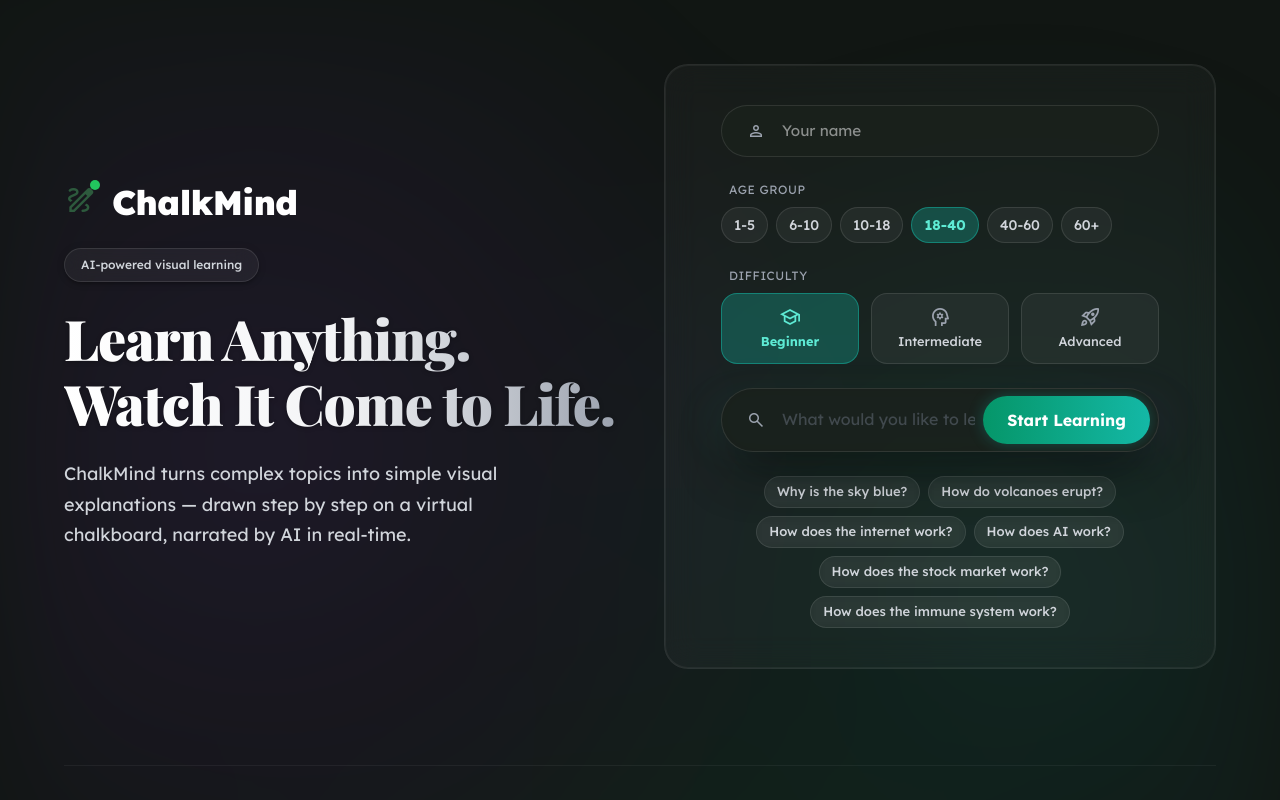
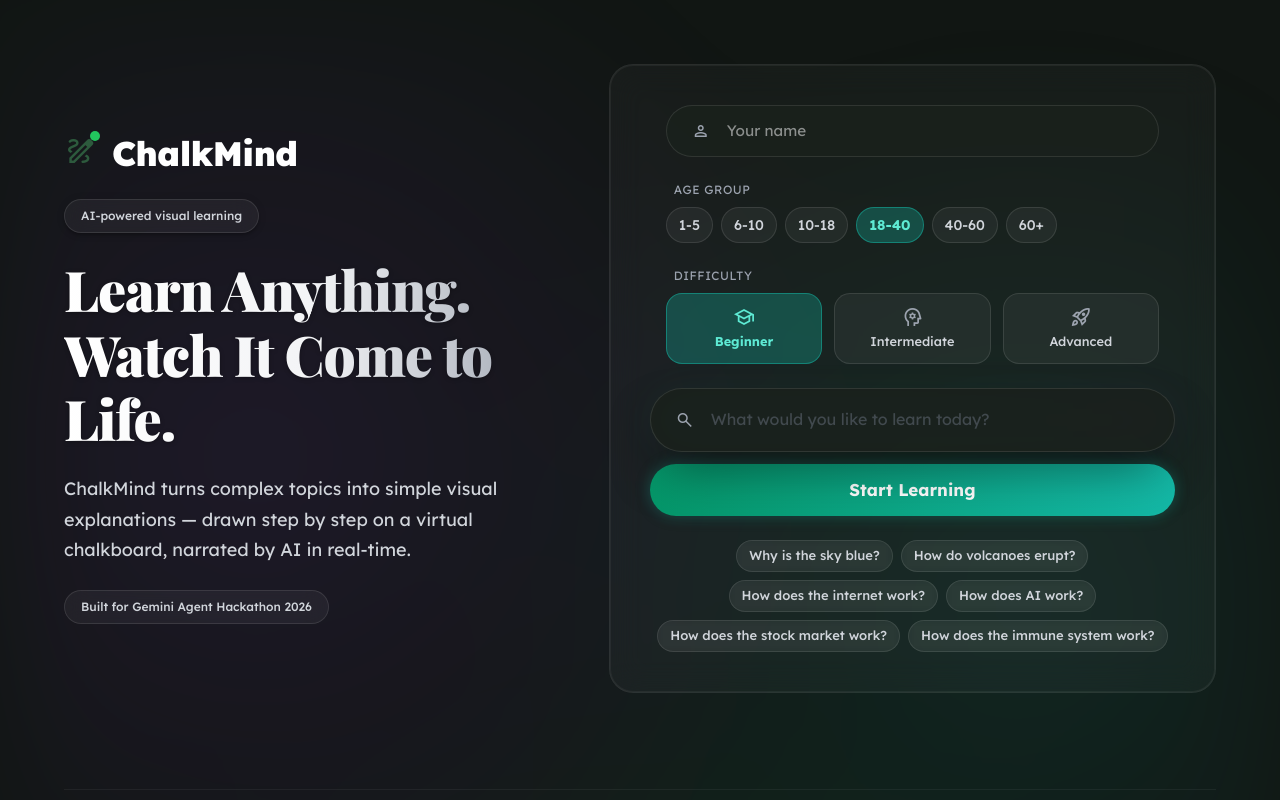
Before and after one commit to santhosh-ssk/chalkmind, a React (Vite) app in the folder frontend/: page / in a window 1280 px wide. Shown: the top 800 px of the page. Built offline with nearby package versions, Linux system fonts and the light colour scheme; no server answers; a web font is replaced by a local one.

Commit message:
updated layout and fixed scroll issues

```diff
--- a/frontend/src/components/landing/TopicInput.tsx
+++ b/frontend/src/components/landing/TopicInput.tsx
@@ -13,7 +13,9 @@ interface TopicInputProps {
 
 export default function TopicInput({ value, onChange, onSubmit, onKeyDown, error }: TopicInputProps) {
   return (
-    <Box sx={{ width: '100%', maxWidth: 640, px: 2, position: 'relative' }}>
+    <Box sx={{ width: '100%', display: 'flex', flexDirection: 'column', gap: 1.5 }}>
+      {/* Search input — full width */}
+      <Box sx={{ position: 'relative' }}>
         {/* Glow behind search */}
         <Box
           sx={{
@@ -39,7 +41,6 @@ export default function TopicInput({ value, onChange, onSubmit, onKeyDown, error
             boxShadow: '0 25px 50px -12px rgba(0,0,0,0.5)',
             position: 'relative',
             zIndex: 10,
-          overflow: 'hidden',
             transition: 'border-color 0.3s',
             '&:focus-within': {
               borderColor: error ? 'rgba(224,112,80,0.6)' : 'rgba(20,184,166,0.4)',
@@ -61,22 +62,31 @@ export default function TopicInput({ value, onChange, onSubmit, onKeyDown, error
               flex: 1,
               color: '#fff',
               px: 1,
+              pr: 3,
               fontSize: { xs: '0.875rem', md: '1rem' },
               '& ::placeholder': { color: '#6b7280' },
             }}
           />
-        <Box sx={{ pr: 1 }}>
+        </Box>
+        {error && (
+          <Typography sx={{ color: '#e07050', fontSize: '0.75rem', mt: 0.5, pl: 3 }}>
+            {error}
+          </Typography>
+        )}
+      </Box>
+
+      {/* Submit button — full width below input */}
       <Button
         onClick={onSubmit}
         variant="contained"
+        fullWidth
         sx={{
           borderRadius: '9999px',
-              height: { xs: 40, md: 48 },
-              px: 3,
+          height: { xs: 48, md: 52 },
           background: 'linear-gradient(to right, #059669, #14b8a6)',
           fontWeight: 700,
           textTransform: 'none',
-              fontSize: { xs: '0.875rem', md: '1rem' },
+          fontSize: { xs: '0.9375rem', md: '1.0625rem' },
           boxShadow: '0 0 15px rgba(20,184,166,0.3)',
           '&:hover': {
             background: 'linear-gradient(to right, #10b981, #2dd4bf)',
@@ -87,12 +97,5 @@ export default function TopicInput({ value, onChange, onSubmit, onKeyDown, error
         Start Learning
       </Button>
     </Box>
-      </Box>
-      {error && (
-        <Typography sx={{ color: '#e07050', fontSize: '0.75rem', mt: 0.5, pl: 3 }}>
-          {error}
-        </Typography>
-      )}
-    </Box>
   );
 }
--- a/frontend/src/components/quiz/QuizOverlay.tsx
+++ b/frontend/src/components/quiz/QuizOverlay.tsx
@@ -160,9 +160,12 @@ export default function QuizOverlay({
           inset: 0,
           background: 'rgba(17, 22, 19, 0.92)',
           display: 'flex',
-          alignItems: 'center',
+          alignItems: quizState === 'reveal' ? 'flex-start' : 'center',
           justifyContent: 'center',
           zIndex: 50,
+          overflowY: quizState === 'reveal' ? 'auto' : 'hidden',
+          paddingTop: quizState === 'reveal' ? 24 : 0,
+          paddingBottom: quizState === 'reveal' ? 24 : 0,
         }}
       >
         {/* Intro state */}
--- a/frontend/src/pages/BoardPage.tsx
+++ b/frontend/src/pages/BoardPage.tsx
@@ -54,6 +54,7 @@ export default function BoardPage() {
   const [voiceMode, setVoiceMode] = useState<'pending' | 'active' | 'fallback' | 'complete'>('pending');
   const [showScore, setShowScore] = useState(false);
   const voiceStartedRef = useRef(false);
+  const activeStepRef = useRef<HTMLDivElement>(null);
 
   // Quiz hook — needs quizzes from lesson + sendQuizAnswer from voice
   const quizzes = lessonState.status === 'success' ? (lessonState.lesson.quizzes ?? []) : [];
@@ -174,6 +175,11 @@ export default function BoardPage() {
       trackEvent('lesson_completed', { topic, step_count: totalSteps });
     }
   }, [currentStep, isPlaying, totalSteps, topic]);
+
+  // Auto-scroll sidebar to keep active step visible
+  useEffect(() => {
+    activeStepRef.current?.scrollIntoView({ behavior: 'smooth', block: 'nearest' });
+  }, [currentStep]);
 
   // Rotating loading messages + elapsed timer
   const [loadingMsgIdx, setLoadingMsgIdx] = useState(0);
@@ -504,10 +510,13 @@ export default function BoardPage() {
           >
             Speed
           </span>
-          {[0.5, 1, 1.5, 2].map((s) => (
+          {[0.5, 1, 1.5, 2].map((s) => {
+            const isVoiceNarrating = voiceMode === 'active' && voice.status === 'narrating';
+            return (
               <button
                 key={s}
-              onClick={() => setSpeed(s)}
+                onClick={() => !isVoiceNarrating && setSpeed(s)}
+                disabled={isVoiceNarrating}
                 style={{
                   padding: '3px 8px',
                   borderRadius: 4,
@@ -515,13 +524,15 @@ export default function BoardPage() {
                   background: speed === s ? '#2d5a3d' : 'transparent',
                   border: `1px solid ${speed === s ? '#2d5a3d' : '#2a2e2a'}`,
                   color: speed === s ? '#7ee08a' : '#706b60',
-                cursor: 'pointer',
+                  cursor: isVoiceNarrating ? 'not-allowed' : 'pointer',
+                  opacity: isVoiceNarrating ? 0.35 : 1,
                   fontFamily: "'JetBrains Mono', monospace",
                 }}
               >
                 {s}x
               </button>
-          ))}
+            );
+          })}
         </div>
       </div>
 
@@ -586,20 +597,23 @@ export default function BoardPage() {
                 {group.steps.map(({ idx, narration: stepNarration }) => {
                   const isActive = idx === currentStep;
                   const isDone = idx < currentStep;
+                  const isVoiceNarrating = voiceMode === 'active' && voice.status === 'narrating';
                   return (
                     <div
                       key={idx}
-                      onClick={() => jumpTo(idx)}
+                      ref={isActive ? activeStepRef : undefined}
+                      onClick={() => !isVoiceNarrating && jumpTo(idx)}
                       style={{
                         display: 'flex',
                         gap: 10,
                         marginBottom: 4,
-                        cursor: 'pointer',
+                        cursor: isVoiceNarrating ? 'not-allowed' : 'pointer',
                         padding: '8px 10px',
                         borderRadius: 8,
                         background: isActive ? '#1a2e1e' : 'transparent',
                         border: `1px solid ${isActive ? '#2d5a3d44' : 'transparent'}`,
                         transition: 'all 0.15s',
+                        opacity: isVoiceNarrating && !isActive ? 0.5 : 1,
                       }}
                     >
                       <div
@@ -644,8 +658,12 @@ export default function BoardPage() {
                 <button
                   onClick={() => {
                     voice.stopSession();
-                    setVoiceMode('fallback');
+                    voiceStartedRef.current = false;
                     reset();
+                    setVoiceMode('pending');
+                    voice.startSession(lesson).then(() => {
+                      setVoiceMode('active');
+                    });
                   }}
                   style={{
                     flex: 1,
@@ -660,11 +678,24 @@ export default function BoardPage() {
                     fontFamily: 'inherit',
                   }}
                 >
-                  Stop Voice
+                  Restart Course
                 </button>
               ) : !isPlaying ? (
                 <button
-                  onClick={play}
+                  onClick={() => {
+                    if (voiceMode === 'complete') {
+                      // Lesson finished — restart voice from beginning
+                      reset();
+                      voice.stopSession();
+                      voiceStartedRef.current = false;
+                      setVoiceMode('pending');
+                      voice.startSession(lesson).then(() => {
+                        setVoiceMode('active');
+                      });
+                    } else {
+                      play();
+                    }
+                  }}
                   disabled={voiceMode === 'active' && voice.status === 'connecting'}
                   style={{
                     flex: 1,
@@ -732,6 +763,8 @@ export default function BoardPage() {
           <div
             style={{
               minHeight: 58,
+              maxHeight: 120,
+              overflowY: 'auto',
               padding: '12px 22px',
               background: '#141a15',
               borderBottom: '1px solid #2a2e2a',
--- a/frontend/src/pages/LandingPage.tsx
+++ b/frontend/src/pages/LandingPage.tsx
@@ -150,7 +150,7 @@ export default function LandingPage() {
         <Box
           sx={{
             display: 'grid',
-            gridTemplateColumns: { xs: '1fr', md: '1fr 1fr' },
+            gridTemplateColumns: { xs: '1fr', md: '9fr 11fr' },
             gap: { xs: 4, md: 6 },
             alignItems: 'center',
             py: { xs: 4, md: 6 },
@@ -246,6 +246,23 @@ export default function LandingPage() {
               ChalkMind turns complex topics into simple visual explanations — drawn step by step on
               a virtual chalkboard, narrated by AI in real-time.
             </Typography>
+            <Box
+              sx={{
+                display: 'inline-flex',
+                alignItems: 'center',
+                gap: 1,
+                bgcolor: 'rgba(255,255,255,0.05)',
+                backdropFilter: 'blur(12px)',
+                border: '1px solid rgba(255,255,255,0.1)',
+                borderRadius: '9999px',
+                px: 2,
+                py: 0.75,
+              }}
+            >
+              <Typography variant="caption" sx={{ fontWeight: 500, color: '#d1d5db' }}>
+                Built for Gemini Agent Hackathon 2026
+              </Typography>
+            </Box>
           </Box>
 
           {/* Right column — form */}
```
Lines whose indentation alone changed are shown as unchanged.
